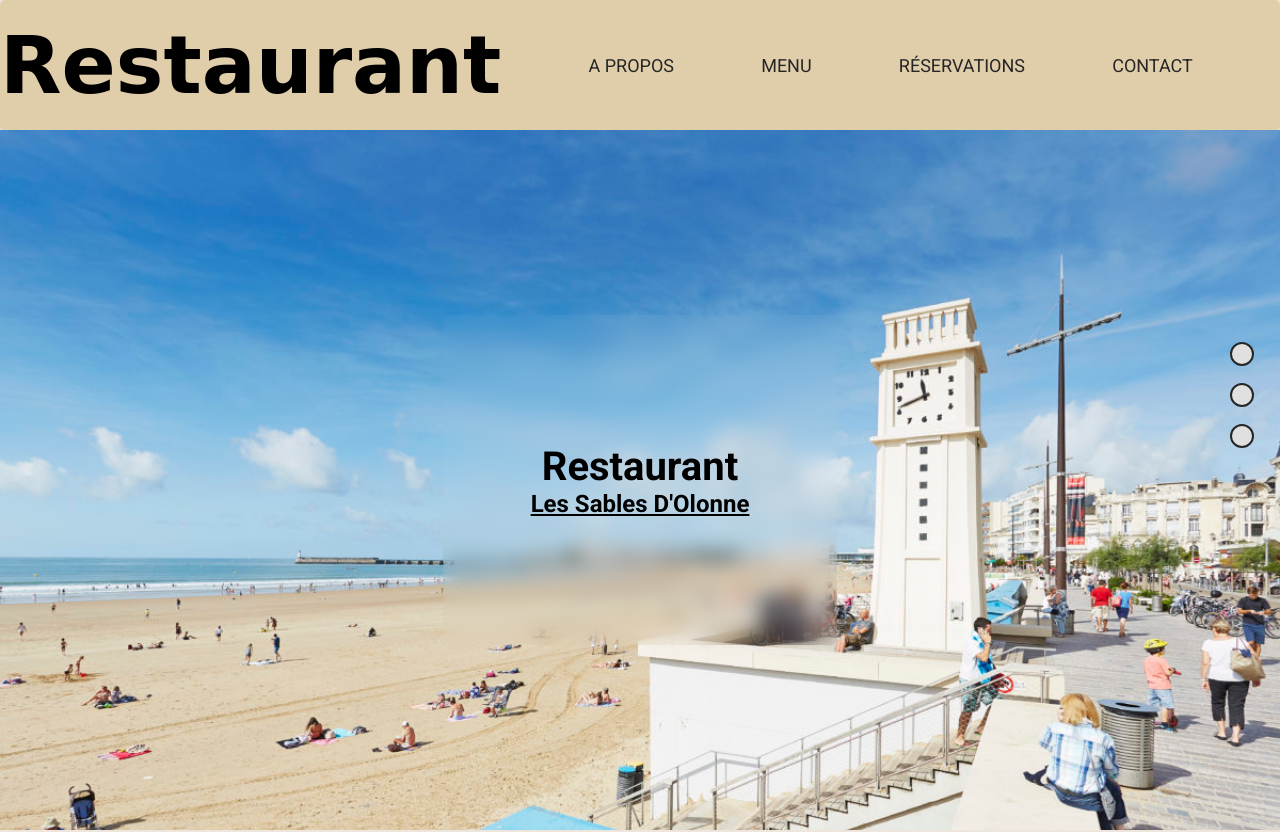
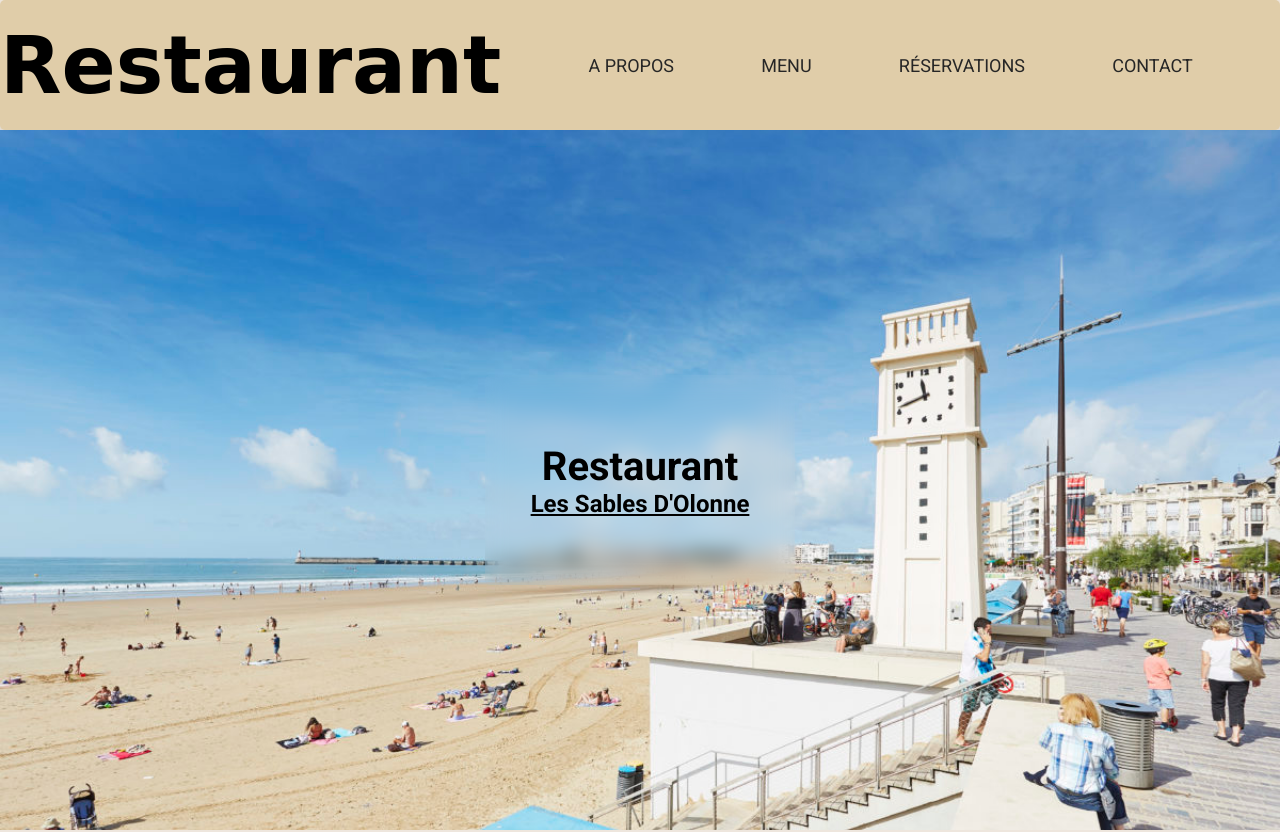
Before and after one commit to DjoCaire/modelRestaurant, a plain HTML site: page index.html in a window 1280 px wide. Shown: the top 832 px of the page. Drawn offline with nearby package versions, Linux system fonts and the light colour scheme; a web font is replaced by a local one.

Commit message:
Add files via upload

```diff
--- a/style.css
+++ b/style.css
@@ -93,8 +93,8 @@ ul >li {
     background-color: #ffffff05;
     backdrop-filter: blur(10px);
     border-radius: 5px ;
-    min-height: 40vh;
-    width: 30%;
+    min-height: 200px;
+    min-width: 300px;
     flex-direction: column;
     padding: 5px;
 }
@@ -103,40 +103,6 @@ ul >li {
 }
 .titre>h2{
     text-decoration: underline;
-}
-.bulles {
-    display: flex;
-    flex-direction: column;
-    position: fixed;
-    top: 50%;
-    right: 2%;
-    transform: translateY(-50%);
-    list-style: none;
-    padding: 0;
-}
-
-.bulles li {
-    margin-bottom: 10px;
-}
-
-.bulles a {
-    display: block;
-    width: 20px;
-    height: 20px;
-    background-color: #e0e0e0;
-    border-radius: 50%;
-    text-align: center;
-    line-height: 20px;
-    color: #fff;
-    text-decoration: none;
-    border: #262626 2px solid;
-}
-
-.bulles a:hover {
-    background-color: #999;
-}
-.bulles a.active {
-    background-color: #1c1c1c;
 }
 
 main{
@@ -175,7 +141,7 @@ section{
 #menu{
     display: grid;
     grid-template-rows: 0.1fr 2fr 0.2fr;
-    grid-template-columns: 0.5fr 600px 0.5fr;
+    justify-content: center;
     gap: 20px 0;
 }
 #menu>h2{
@@ -342,9 +308,7 @@ footer{
 }
 
 @media screen and (max-width:800px) {
-    .bulles{
-        display: none;
-    }
+
     .menu-hamburger{
         display: block;
         z-index: 1;
```
